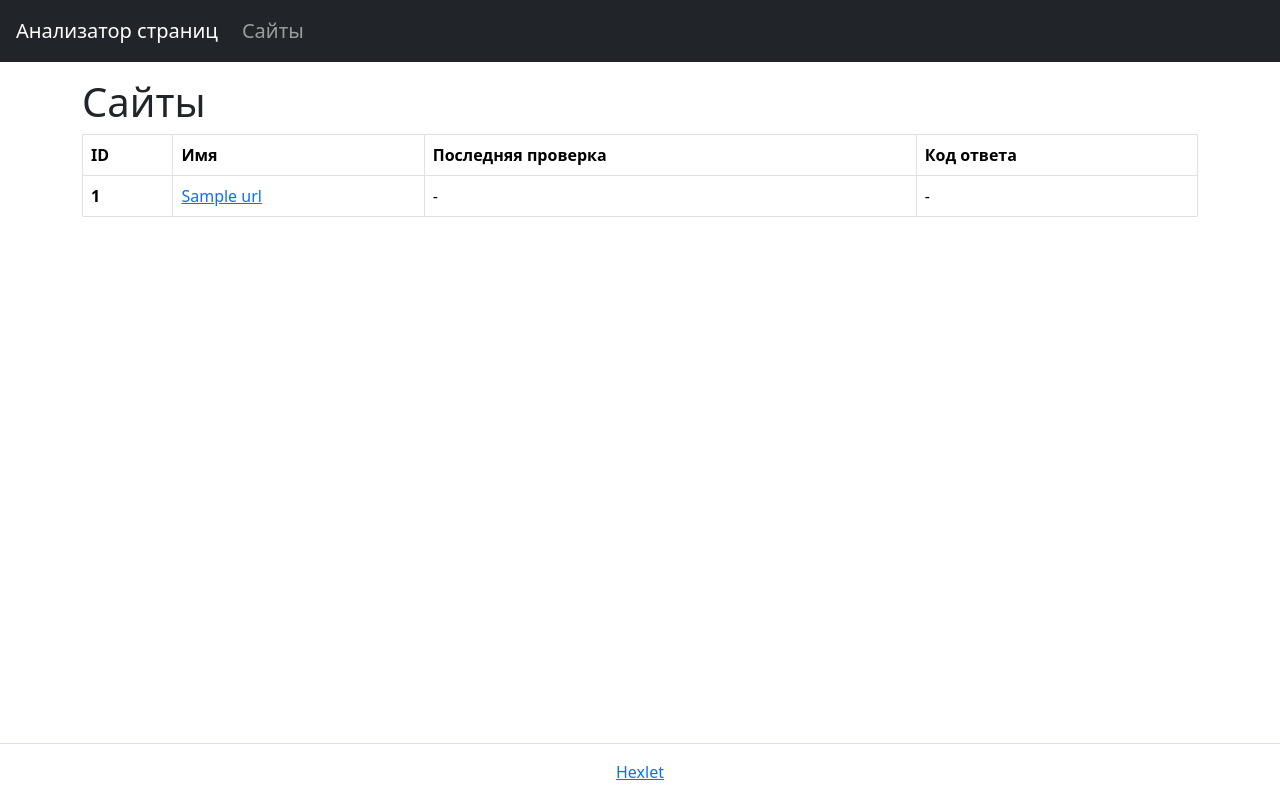
After one commit to sidnnov/python-project-83, a Flask app: page /urls in a window 1280 px wide. The commit adds this page. Run offline with Flask 2, Linux system fonts and the light colour scheme; a database or web service that is not in the repository returns one stand-in record (values such as "Sample title"); some libraries are stand-ins or nearby versions.

Commit message:
Update project

```diff
--- a/page_analyzer/app.py
+++ b/page_analyzer/app.py
@@ -1,9 +1,104 @@
-from flask import Flask, render_template
+from flask import (
+    Flask,
+    render_template,
+    request,
+    flash,
+    get_flashed_messages,
+    url_for,
+    redirect,
+)
+from dotenv import load_dotenv
+from validators import url
+from urllib.parse import urlparse
+from datetime import datetime
+import psycopg2.extras
+import os
 
 
+load_dotenv()
 app = Flask(__name__)
+app.config["SECRET_KEY"] = os.getenv("SECRET_KEY")
+DATABASE_URL = os.getenv("DATABASE_URL")
 
 
-@app.route('/')
-def start():
-    return render_template('index.html')
+def normalize_url(url: str) -> str:
+    url_parse = urlparse(url)
+    correct_url = url_parse._replace(
+        path="", params="", query="", fragment="").geturl()
+    return correct_url
+
+
+def is_there(name: str) -> int:
+    with psycopg2.connect(DATABASE_URL) as conn:
+        with conn.cursor() as curs:
+            curs.execute("SELECT * FROM urls WHERE name = %s", (name,))
+            data = curs.fetchall()
+    if data:
+        return data[0][0]
+    return 0
+
+
+@app.route("/")
+def index():
+    return render_template("/index.html")
+
+
+@app.route("/urls", methods=["POST"])
+def add_url():
+    url_with_form = request.form["url"]
+    if not url(url_with_form):
+        flash("Некорректный URL", "danger")
+        messages = get_flashed_messages(with_categories=True)
+        return render_template(
+            "/index.html",
+            url=url_with_form,
+            messages=messages,
+        ), 422
+    correct_url = normalize_url(url_with_form)
+    id = is_there(correct_url)
+    if id:
+        flash("Страница уже существует", "info")
+        return redirect(url_for("get_url", id=id))
+    with psycopg2.connect(DATABASE_URL) as conn:
+        with conn.cursor(
+            cursor_factory=psycopg2.extras.NamedTupleCursor
+        ) as curs:
+            curs.execute(
+                "INSERT INTO urls (name, created_at) VALUES (%s, %s) RETURNING id",
+                # (correct_url, datetime.now().date())
+                (correct_url, datetime.now().isoformat(timespec="seconds")),
+            )
+            data = curs.fetchone()
+    flash("Страница успешно добавлена", "success")
+    return redirect(url_for("get_url", id=data.id))
+
+
+@app.route("/urls", methods=["GET"])
+def get_urls():
+    with psycopg2.connect(DATABASE_URL) as conn:
+        with conn.cursor(
+            cursor_factory=psycopg2.extras.NamedTupleCursor
+        ) as curs:
+            curs.execute("SELECT * FROM urls ORDER BY id DESC")
+            data = curs.fetchall()
+    return render_template("urls.html", data=data)
+
+
+@app.route("/urls/<id>")
+def get_url(id):
+    messages = get_flashed_messages(with_categories=True)
+    with psycopg2.connect(DATABASE_URL) as conn:
+        with conn.cursor(
+            cursor_factory=psycopg2.extras.NamedTupleCursor
+        ) as curs:
+            curs.execute("SELECT * FROM urls WHERE id = %s", (id,))
+            data = curs.fetchone()
+    if not data:
+        return "Page not found", 404
+    return render_template(
+        "url.html",
+        id=data.id,
+        name=data.name,
+        date=data.created_at,
+        messages=messages,
+    )
--- /dev/null
+++ b/page_analyzer/templates/base.html
@@ -0,0 +1,36 @@
+<!doctype html>
+<html lang="en">
+  {% block head %}
+  <head>
+    <meta charset="utf-8">
+    <meta name="viewport" content="width=device-width, initial-scale=1, shrink-to-fit=no">
+    <meta name="description" content="Project for Hexlet.io">
+    <title>Анализатор страниц</title>
+    <link href="https://cdn.jsdelivr.net/npm/bootstrap@5.3.0-alpha1/dist/css/bootstrap.min.css" rel="stylesheet"
+    integrity="sha384-GLhlTQ8iRABdZLl6O3oVMWSktQOp6b7In1Zl3/Jr59b6EGGoI1aFkw7cmDA6j6gD" crossorigin="anonymous">
+  </head>
+  {% endblock head %}
+  {% block body %}
+  <body class="min-vh-100 d-flex flex-column">
+  <header class="flex-shrink-0">
+    <nav class="navbar navbar-expand-md navbar-dark bg-dark px-3">
+      <a class="navbar-brand" href="/">Анализатор страниц</a>
+        <div class="navbar-nav fs-5">
+          <a class="nav-link" href="/urls">Сайты</a>
+        </div>
+    </nav>
+  </header>
+  {% block main %}
+  {% endblock main %}
+  <footer class="border-top py-3 mt-5 flex-shrink-0">
+    <div class="container-lg">
+      <div class="text-center">
+        <a href="https://ru.hexlet.io/">Hexlet</a>
+      </div>
+    </div>
+  </footer>
+  <script src="https://cdn.jsdelivr.net/npm/bootstrap@5.3.0-alpha1/dist/js/bootstrap.bundle.min.js"
+  integrity="sha384-w76AqPfDkMBDXo30jS1Sgez6pr3x5MlQ1ZAGC+nuZB+EYdgRZgiwxhTBTkF7CXvN" crossorigin="anonymous"></script>
+  </body>
+  {% endblock body %}
+</html>
--- /dev/null
+++ b/page_analyzer/templates/urls.html
@@ -0,0 +1,33 @@
+{% extends 'base.html' %}
+
+{% block main %}
+    <main class="flex-grow-1">
+    <div class="container-lg mt-3">
+    <h1>Сайты</h1>
+    <table class="table table-bordered table-hover text-nowrap" data-test="urls">
+        <thead>
+            <tr>
+              <th scope="col">ID</th>
+              <th scope="col">Имя</th>
+              <th scope="col">Последняя проверка</th>
+              <th scope="col">Код ответа</th>
+            </tr>
+          </thead>
+        <tbody>
+            {% for info in data %}
+            <tr>
+              <th scope="row">{{ info.id }}</th>
+              <td>
+                <a href="{{ url_for('get_url', id=info.id) }}">
+                {{ info.name }}
+                </a>
+              </td>
+              <td>-</td>
+              <td>-</td>
+            </tr>
+            {% endfor %}
+        </tbody>
+    </table>
+    </div>
+    </main>
+{% endblock main %}
```
Also changed, not shown: page_analyzer/templates/index.html (+12 -31 lines), page_analyzer/templates/url.html (added, +32 -0 lines).
